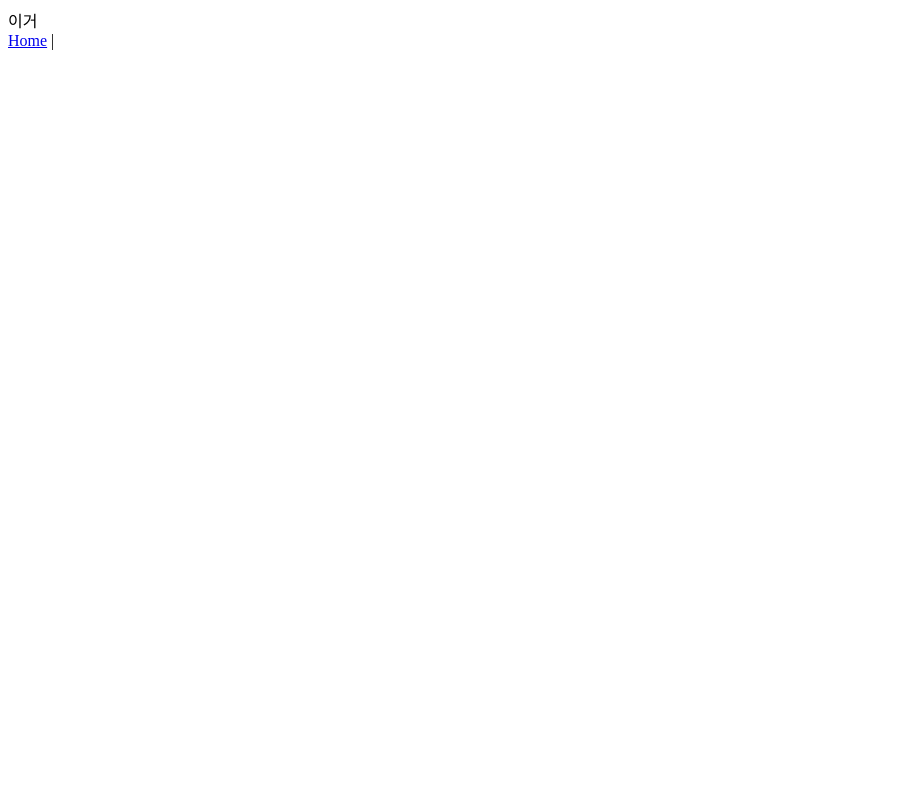
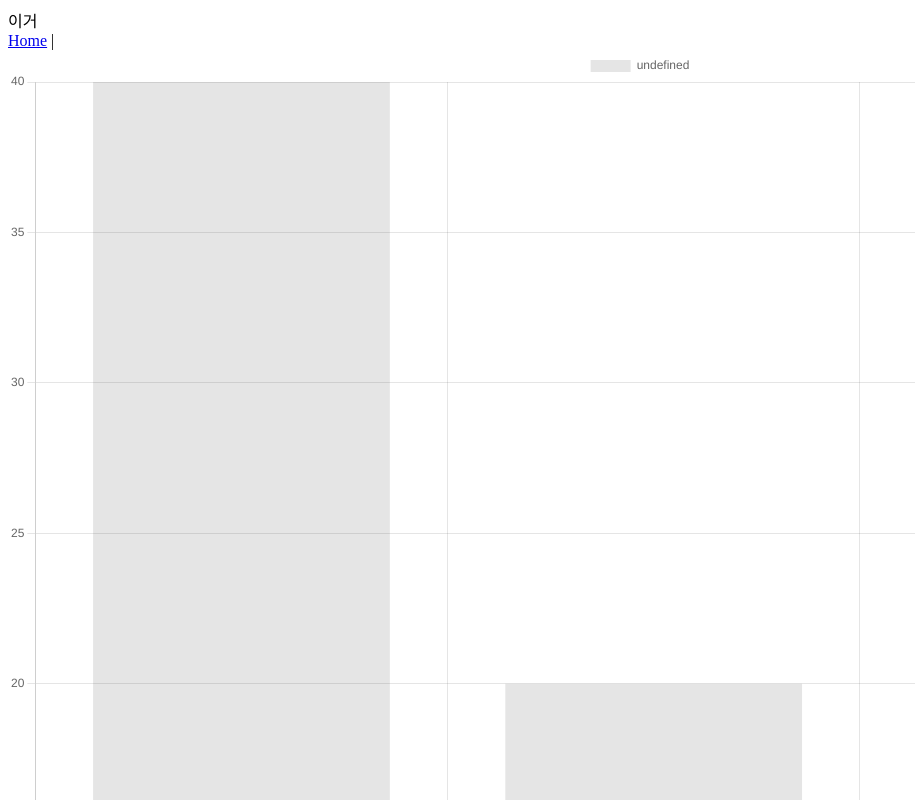
Before and after one commit to 8x15yz/yogidice, a Vue app in the folder frontend/yogidice/: page /BerChart in a window 1280 px wide. Before the commit this address had no page. Shown: the top 800 px of the page, without its empty margins (0-915 px from the left). Built offline with nearby package versions, Linux system fonts and the light colour scheme.

Commit message:
feat: 🎸 install chart js
chart js 데려옴

```diff
--- a/frontend/yogidice/package.json
+++ b/frontend/yogidice/package.json
@@ -9,8 +9,10 @@
   },
   "dependencies": {
     "axios": "^0.27.2",
+    "chart.js": "^3.9.1",
     "core-js": "^3.8.3",
     "vue": "^3.2.13",
+    "vue-chartjs": "^4.1.1",
     "vue-router": "^4.0.13",
     "vuex": "^4.0.2"
   },
--- /dev/null
+++ b/frontend/yogidice/src/components/BerChart.vue
@@ -0,0 +1,66 @@
+<template>
+  <Bar
+    :chart-options="chartOptions"
+    :chart-data="chartData"
+    :chart-id="chartId"
+    :dataset-id-key="datasetIdKey"
+    :plugins="plugins"
+    :css-classes="cssClasses"
+    :styles="styles"
+    :width="width"
+    :height="height"
+  />
+</template>
+
+<script>
+import { Bar } from 'vue-chartjs'
+import { Chart as ChartJS, Title, Tooltip, Legend, BarElement, CategoryScale, LinearScale } from 'chart.js'
+
+ChartJS.register(Title, Tooltip, Legend, BarElement, CategoryScale, LinearScale)
+
+export default {
+  name: 'BarChart',
+  components: { Bar },
+  props: {
+    chartId: {
+      type: String,
+      default: 'bar-chart'
+    },
+    datasetIdKey: {
+      type: String,
+      default: 'label'
+    },
+    width: {
+      type: Number,
+      default: 400
+    },
+    height: {
+      type: Number,
+      default: 400
+    },
+    cssClasses: {
+      default: '',
+      type: String
+    },
+    styles: {
+      type: Object,
+      default: () => {}
+    },
+    plugins: {
+      type: Object,
+      default: () => {}
+    }
+  },
+  data() {
+    return {
+      chartData: {
+        labels: [ 'January', 'February', 'March' ],
+        datasets: [ { data: [40, 20, 12] } ]
+      },
+      chartOptions: {
+        responsive: true
+      }
+    }
+  }
+}
+</script>
--- a/frontend/yogidice/src/components/HelloWorld.vue
+++ b/frontend/yogidice/src/components/HelloWorld.vue
@@ -4,6 +4,7 @@
       {{test.name}}  |  {{test.email}}  |  {{test.created_at}}
     </div>
 </template>
+
 
 <script>
 export default {
@@ -21,6 +22,8 @@
     .catch(err => {
       console.log(err)
     })
+
+
   }
 }
 </script>
--- a/frontend/yogidice/src/router/index.js
+++ b/frontend/yogidice/src/router/index.js
@@ -4,6 +4,7 @@
 
 import HelloWorld from '../components/HelloWorld.vue';
 import QwerTy from '../components/QwerTy.vue';
+import BerChart from '../components/BerChart.vue';
 
 // Vue.use(VueRouter);
 
@@ -18,6 +19,11 @@
         name: 'QwerTy',
         component: QwerTy,
     },
+    {
+        path: '/BerChart',
+        name: 'BerChart',
+        component: BerChart,
+    },
 ];
 
 
```
Also changed, not shown: 1 other file (tests, documents, lock files or other folders).
